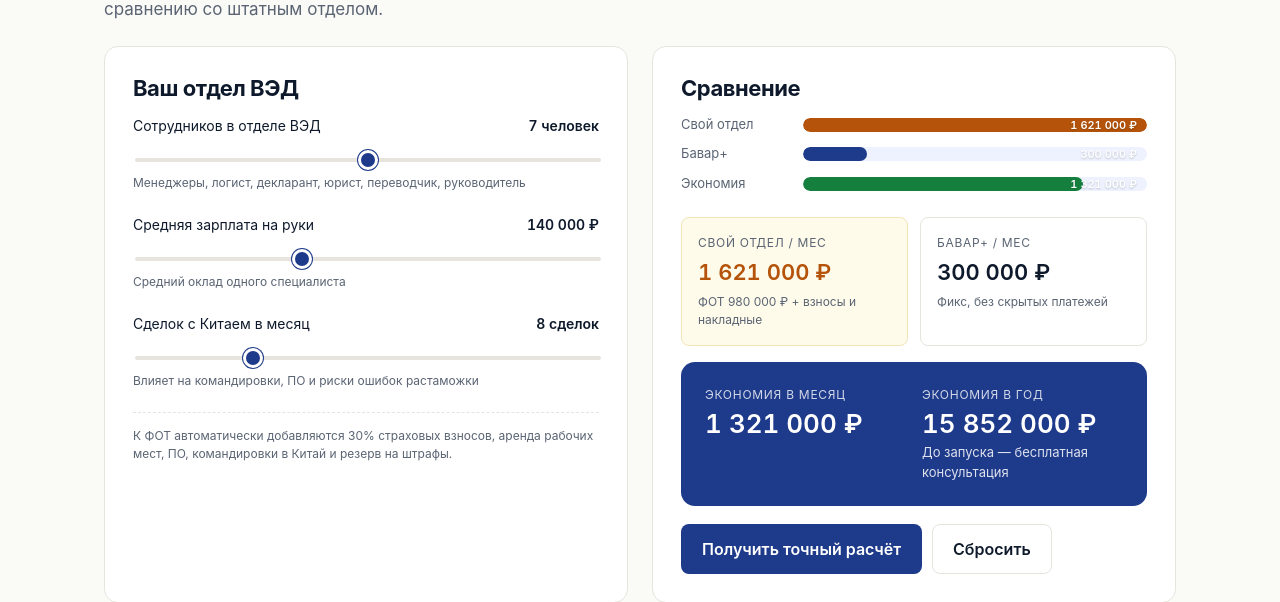
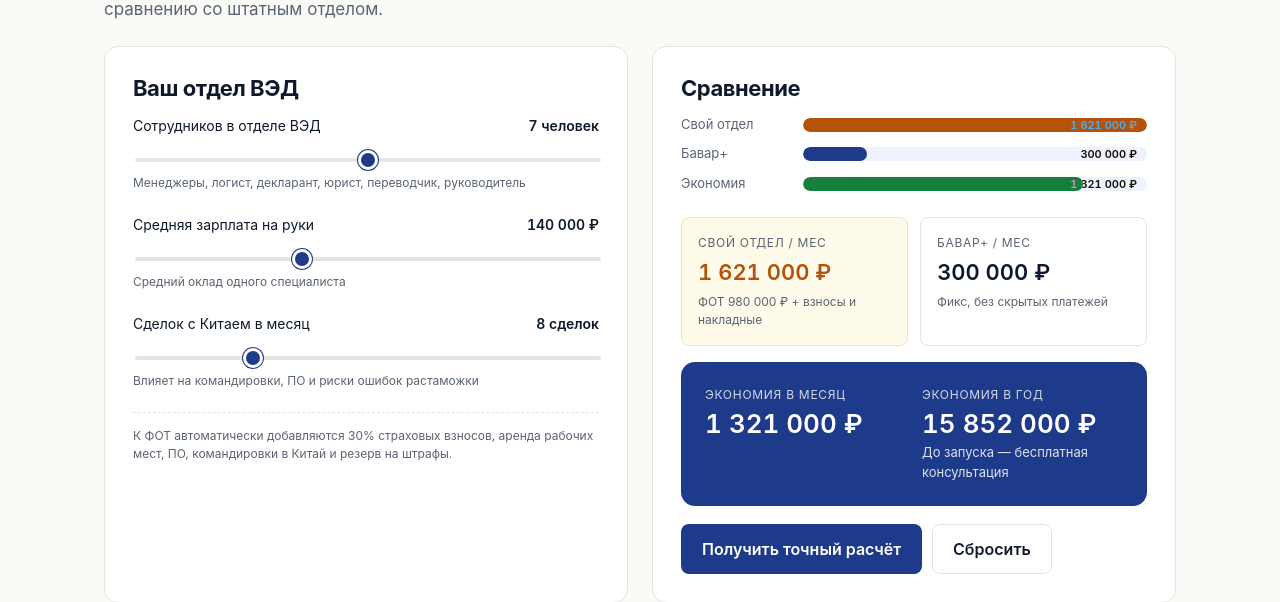
Before and after one commit to ArtemCrazy/bavarplus, a PHP site: page /prototype-1.html in a window 1280 px wide. Shown: the part 240-842 px from the top of the page. Run offline with PHP 8.4, Linux system fonts and the light colour scheme.

Commit message:
Fix bar value legibility on empty track via mix-blend-mode difference

```diff
--- a/assets/styles.css
+++ b/assets/styles.css
@@ -256,10 +256,10 @@ input:focus, select:focus { outline: 2px solid var(--accent-soft); border-color:
   transform: translateY(-50%);
   font-size: 11px;
   color: #fff;
+  mix-blend-mode: difference;
   font-variant-numeric: tabular-nums;
   font-weight: 600;
   white-space: nowrap;
-  text-shadow: 0 1px 2px rgba(0,0,0,.2);
 }
 
 .btn {
```
